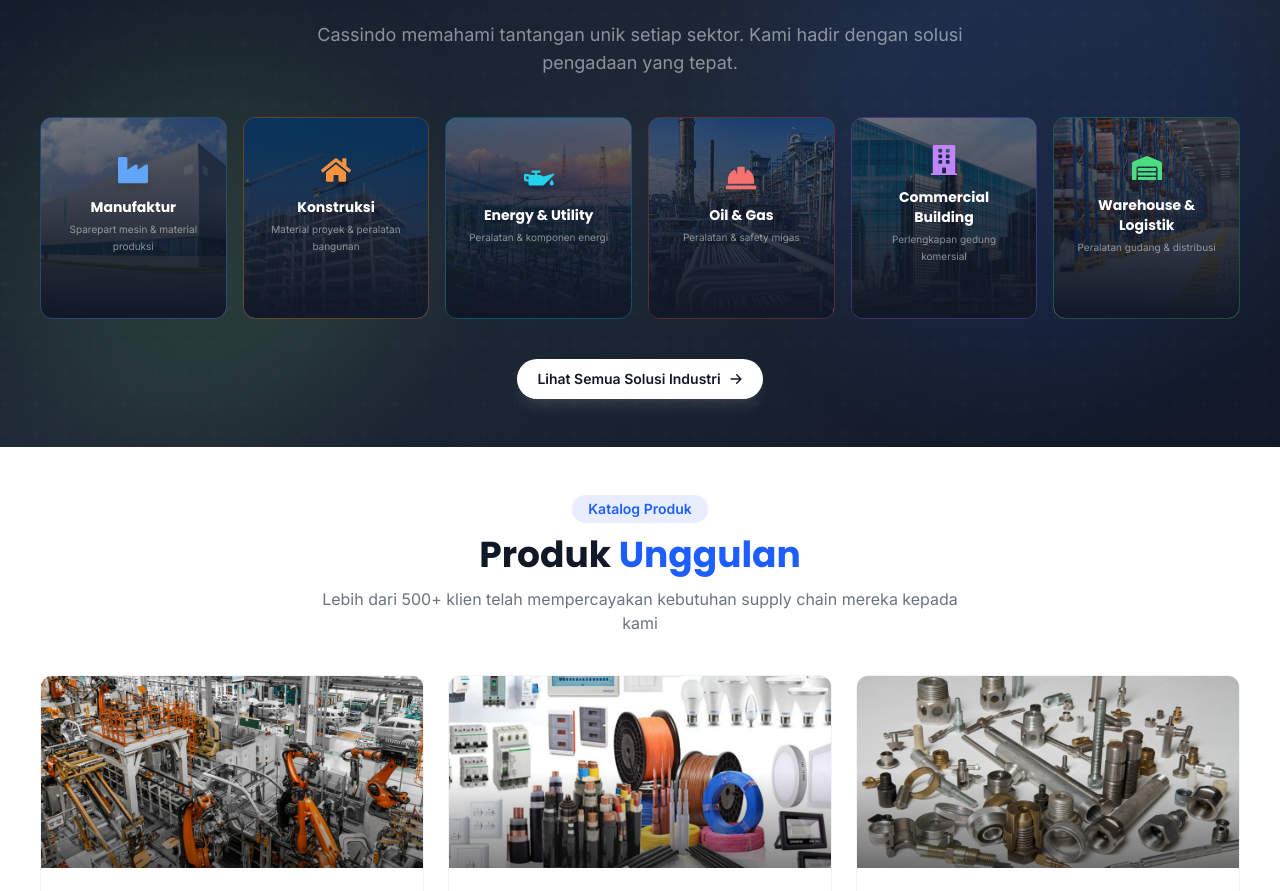
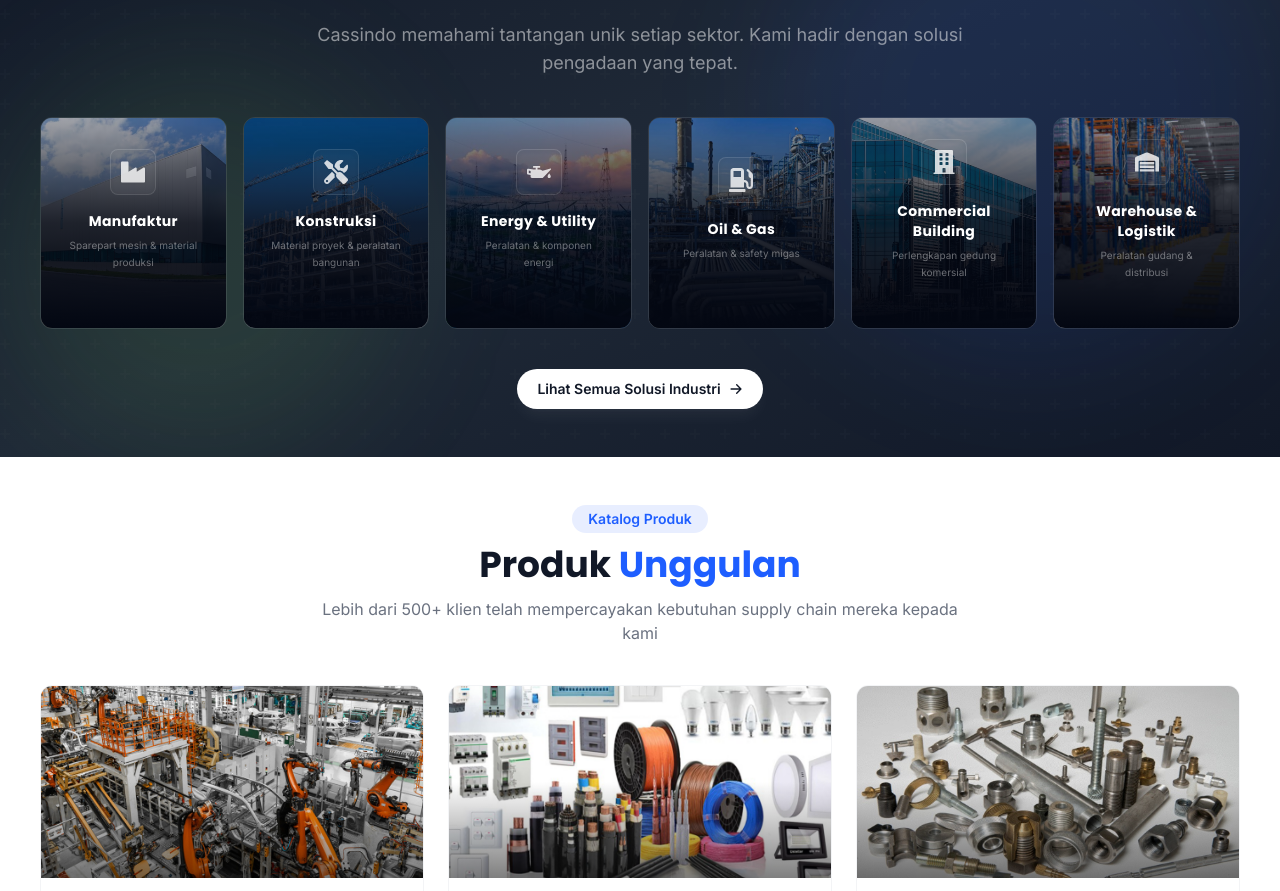
Before and after one commit to herlan-syihabudin/CASSINDO, a Next.js app: page / in a window 1280 px wide. Shown: the part 1625-2516 px from the top of the page. Built offline with nearby package versions, Linux system fonts and the light colour scheme.

Commit message:
Update icons and styles in SolutionsSection component

```diff
--- a/src/components/SolutionsSection.tsx
+++ b/src/components/SolutionsSection.tsx
@@ -4,8 +4,8 @@ import Link from 'next/link'
 import { motion } from 'framer-motion'
 import { HiArrowRight, HiSparkles } from 'react-icons/hi'
 import {
-  FaIndustry, FaHardHat, FaOilCan,
-  FaWarehouse, FaBuilding, FaHome
+  FaIndustry, FaTools, FaOilCan,
+  FaWarehouse, FaBuilding, FaGasPump
 } from 'react-icons/fa'
 
 const solutions = [
@@ -14,17 +14,15 @@ const solutions = [
     title: 'Manufaktur',
     description: 'Sparepart mesin & material produksi',
     icon: FaIndustry,
-    iconColor: 'text-blue-400',
-    borderColor: 'border-blue-500/30',
+    borderColor: 'border-white/10', // Dibikin seragam soft white
     image: '/images/solutions/manufaktur.jpg'
   },
   {
     slug: 'konstruksi',
     title: 'Konstruksi',
     description: 'Material proyek & peralatan bangunan',
-    icon: FaHome,
-    iconColor: 'text-orange-400',
-    borderColor: 'border-orange-500/30',
+    icon: FaTools, // Diubah dari FaHome ke FaTools agar lebih industrial
+    borderColor: 'border-white/10',
     image: '/images/solutions/konstruksi.jpg'
   },
   {
@@ -32,17 +30,15 @@ const solutions = [
     title: 'Energy & Utility',
     description: 'Peralatan & komponen energi',
     icon: FaOilCan,
-    iconColor: 'text-cyan-400',
-    borderColor: 'border-cyan-500/30',
+    borderColor: 'border-white/10',
     image: '/images/solutions/energy.jpg'
   },
   {
     slug: 'oil-gas',
     title: 'Oil & Gas',
     description: 'Peralatan & safety migas',
-    icon: FaHardHat,
-    iconColor: 'text-red-400',
-    borderColor: 'border-red-500/30',
+    icon: FaGasPump, // Diubah agar tidak kembar dengan ikon konstruksi lama
+    borderColor: 'border-white/10',
     image: '/images/solutions/oil-gas.jpg'
   },
   {
@@ -50,8 +46,7 @@ const solutions = [
     title: 'Commercial Building',
     description: 'Perlengkapan gedung komersial',
     icon: FaBuilding,
-    iconColor: 'text-purple-400',
-    borderColor: 'border-purple-500/30',
+    borderColor: 'border-white/10',
     image: '/images/solutions/commercial.jpg'
   },
   {
@@ -59,8 +54,7 @@ const solutions = [
     title: 'Warehouse & Logistik',
     description: 'Peralatan gudang & distribusi',
     icon: FaWarehouse,
-    iconColor: 'text-green-400',
-    borderColor: 'border-green-500/30',
+    borderColor: 'border-white/10',
     image: '/images/solutions/warehouse.jpg'
   },
 ]
@@ -104,7 +98,7 @@ export default function SolutionsSection() {
           </p>
         </motion.div>
 
-        {/* Grid Cards - 6 kolom dengan icon premium */}
+        {/* Grid Cards - 6 kolom dengan icon premium putih */}
         <div className="grid grid-cols-1 sm:grid-cols-2 lg:grid-cols-3 xl:grid-cols-6 gap-4">
           {solutions.map((sol, idx) => (
             <motion.div
@@ -116,42 +110,42 @@ export default function SolutionsSection() {
             >
               <Link
                 href={`/solutions/${sol.slug}`}
-                className={`group block relative rounded-xl overflow-hidden transition-all duration-300 hover:-translate-y-1 border ${sol.borderColor} hover:border-accent/50`}
+                className={`group block relative rounded-xl overflow-hidden transition-all duration-300 hover:-translate-y-1 border ${sol.borderColor} hover:border-white/30`}
               >
                 {/* Background Image */}
                 <div
                   className="absolute inset-0 bg-cover bg-center transition-transform duration-500 group-hover:scale-110"
                   style={{ backgroundImage: `url(${sol.image})` }}
                 />
-                {/* Dark Overlay - Lebih gelap biar icon keliatan */}
-                <div className="absolute inset-0 bg-gradient-to-t from-gray-900 via-gray-900/80 to-gray-900/60" />
+                {/* Dark Overlay - Konsisten & solid */}
+                <div className="absolute inset-0 bg-gradient-to-t from-gray-950 via-gray-950/85 to-gray-900/40 transition-colors duration-300 group-hover:from-gray-950 group-hover:via-gray-950/90" />
 
                 {/* Content - Posisi di tengah */}
-                <div className="relative flex flex-col items-center text-center p-5 min-h-[200px] justify-center">
-                  {/* Icon Premium - Lebih besar, tanpa border */}
-                  <div className="mb-3 group-hover:scale-110 transition-transform duration-300">
-                    <sol.icon className={`text-3xl ${sol.iconColor} drop-shadow-lg`} />
+                <div className="relative flex flex-col items-center text-center p-5 min-h-[210px] justify-center z-10">
+                  {/* Icon Premium Putih dengan efek Hover Glare */}
+                  <div className="mb-4 p-2.5 rounded-lg bg-white/5 border border-white/10 group-hover:bg-white group-hover:border-white transition-all duration-300 shadow-inner">
+                    <sol.icon className="text-2xl text-white/80 group-hover:text-gray-900 transition-colors duration-300 filter drop-shadow-sm" />
                   </div>
 
                   {/* Title */}
-                  <h3 className="text-sm font-bold text-white mb-1 group-hover:text-accent transition-colors duration-300">
+                  <h3 className="text-sm font-bold text-white mb-1.5 tracking-wide transition-colors duration-300">
                     {sol.title}
                   </h3>
 
                   {/* Description */}
-                  <p className="text-white/50 text-[10px] leading-relaxed">
+                  <p className="text-white/40 text-[10px] leading-relaxed px-1 transition-colors duration-300 group-hover:text-white/60">
                     {sol.description}
                   </p>
 
                   {/* CTA - muncul saat hover */}
-                  <div className="mt-3 flex items-center gap-1 text-accent text-[10px] font-medium opacity-0 group-hover:opacity-100 transition-all duration-300">
+                  <div className="mt-3 flex items-center gap-1 text-white text-[10px] font-semibold opacity-0 group-hover:opacity-100 transition-all duration-300 translate-y-1 group-hover:translate-y-0">
                     <span>Pelajari</span>
                     <HiArrowRight className="text-[8px]" />
                   </div>
                 </div>
 
-                {/* Decorative Line */}
-                <div className="absolute bottom-0 left-0 right-0 h-0.5 bg-gradient-to-r from-transparent via-accent to-transparent scale-x-0 group-hover:scale-x-100 transition-transform duration-300 origin-left" />
+                {/* Decorative Bottom Line (White/Accent Glare) */}
+                <div className="absolute bottom-0 left-0 right-0 h-[3px] bg-gradient-to-r from-transparent via-white/50 to-transparent scale-x-0 group-hover:scale-x-100 transition-transform duration-500 origin-center" />
               </Link>
             </motion.div>
           ))}
@@ -167,7 +161,7 @@ export default function SolutionsSection() {
         >
           <Link
             href="/solutions"
-            className="inline-flex items-center gap-2 px-5 py-2.5 bg-white text-gray-900 rounded-full hover:bg-gray-100 transition hover:-translate-y-0.5 shadow-lg shadow-white/10 font-semibold text-sm"
+            className="inline-flex items-center gap-2 px-5 py-2.5 bg-white text-gray-900 rounded-full hover:bg-gray-100 transition hover:-translate-y-0.5 shadow-lg shadow-white/5 font-semibold text-sm"
           >
             <span>Lihat Semua Solusi Industri</span>
             <HiArrowRight className="text-sm" />
```
